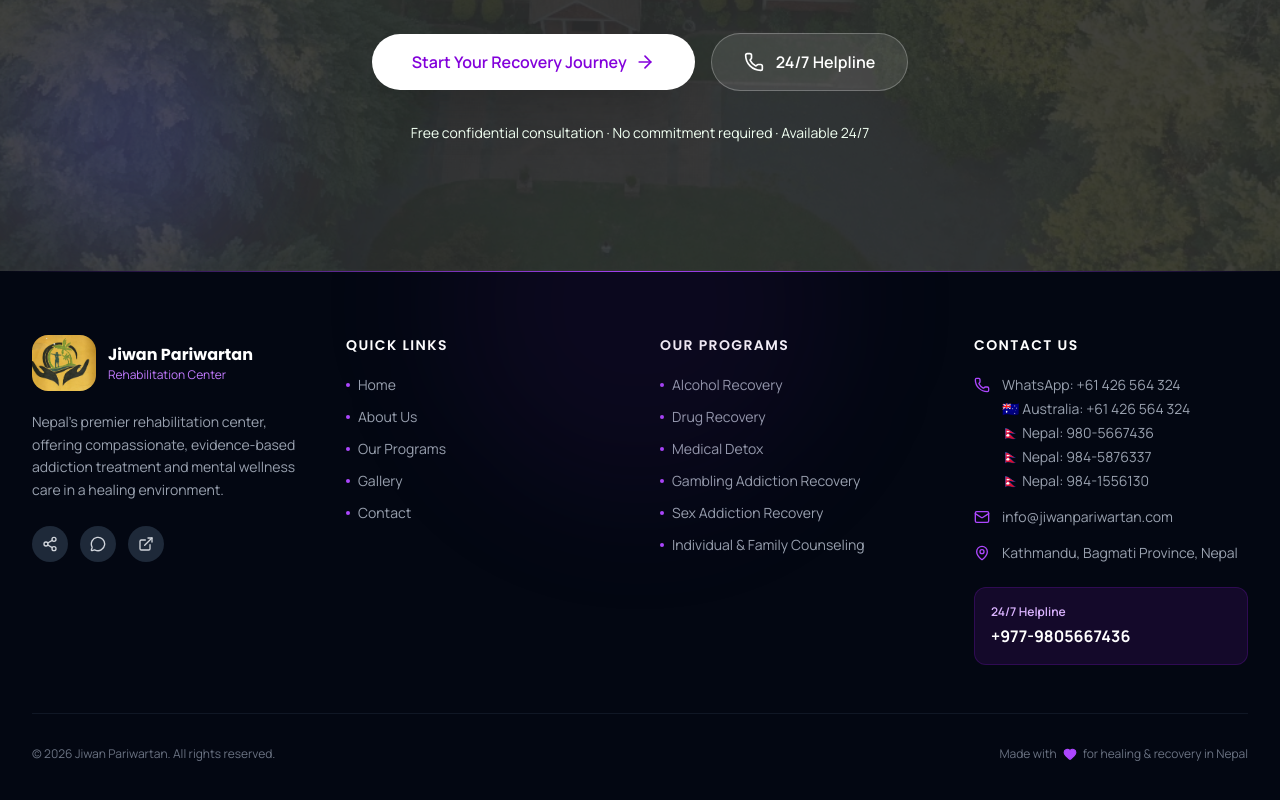
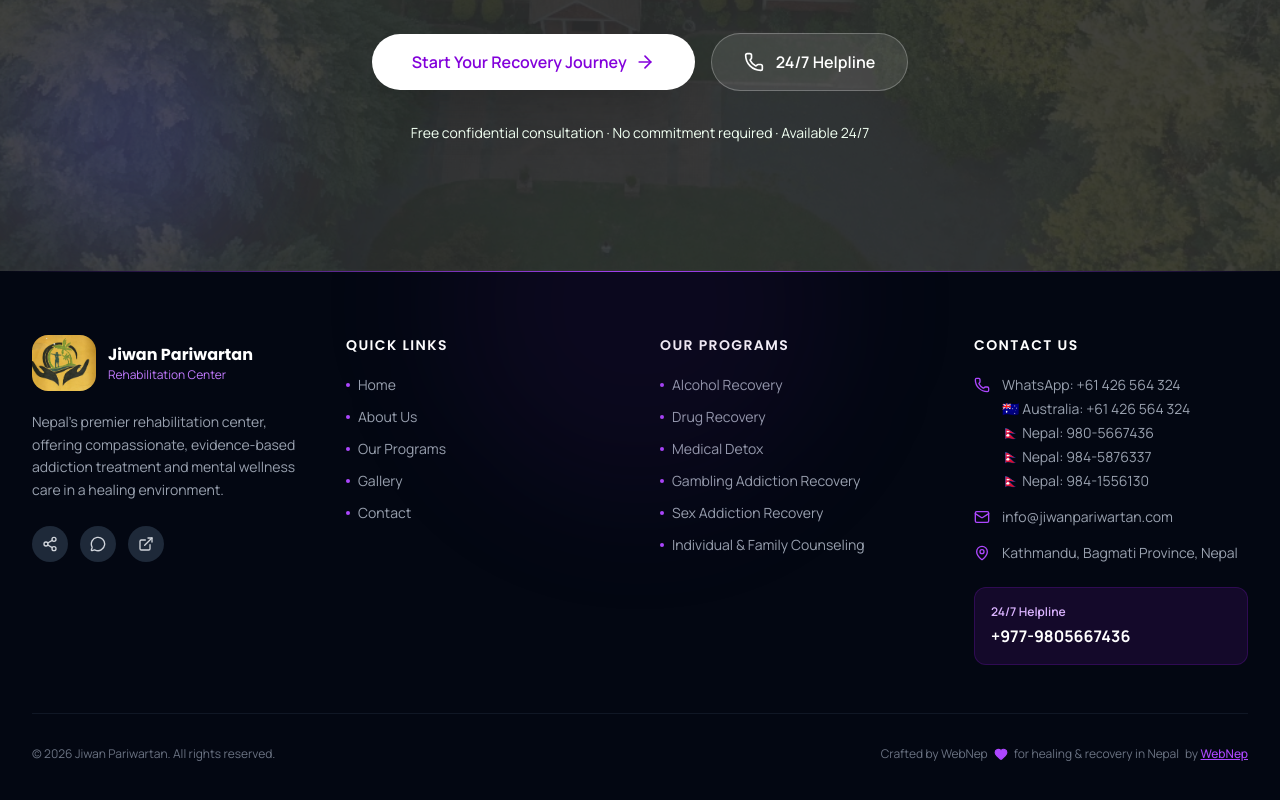
Before and after one commit to jiwanpariwartan/Jiwan-Pariwartan, a Next.js app: page / in a window 1280 px wide. Shown: the part 8513-9313 px from the top of the page. Built offline with nearby package versions, Linux system fonts and the light colour scheme.

Commit message:
fix: fix footer

```diff
--- a/components/layout/Footer.tsx
+++ b/components/layout/Footer.tsx
@@ -247,10 +247,24 @@
             {t.bottom.copyright[language]}
           </p>
 
-          <p className="text-xs text-gray-500 flex items-center gap-1.5 text-center">
+          <p className="text-xs text-gray-500 flex items-center gap-1.5 text-center flex-wrap justify-center">
             {t.bottom.madeWith[language]}
+
             <Heart className="w-3.5 h-3.5 text-purple-500 fill-purple-500" />
+
             {t.bottom.healing[language]}
+
+            <span>
+              by{" "}
+              <a
+                href="https://webnep.com"
+                target="_blank"
+                rel="noopener noreferrer"
+                className="text-purple-500 hover:text-purple-600 font-medium underline"
+              >
+                WebNep
+              </a>
+            </span>
           </p>
         </div>
       </div>
--- a/lib/translations.ts
+++ b/lib/translations.ts
@@ -1086,8 +1086,13 @@
       },
 
       madeWith: {
-        en: "Made with",
-        ne: "निर्माण गरिएको",
+        en: "Crafted by WebNep",
+        ne: "WebNep द्वारा निर्माण गरिएको",
+      },
+
+      webnep: {
+        en: "https://webnep.com",
+        ne: "https://webnep.com",
       },
 
       healing: {
```
